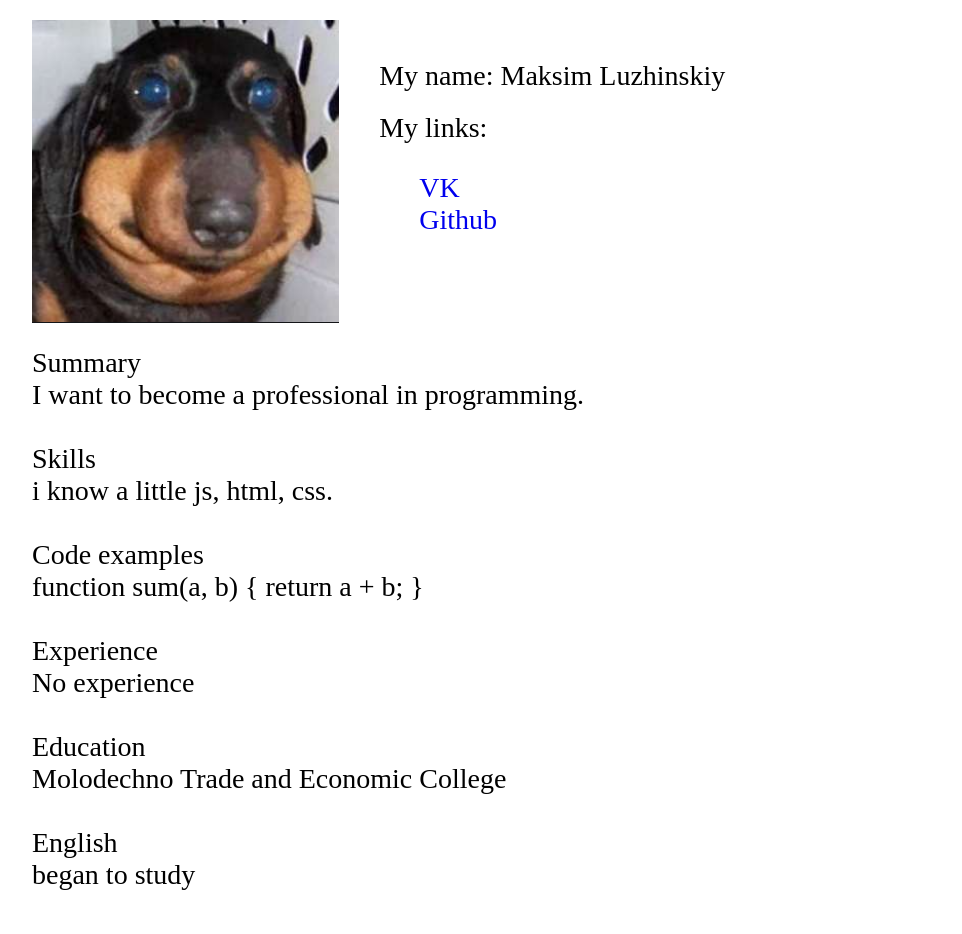
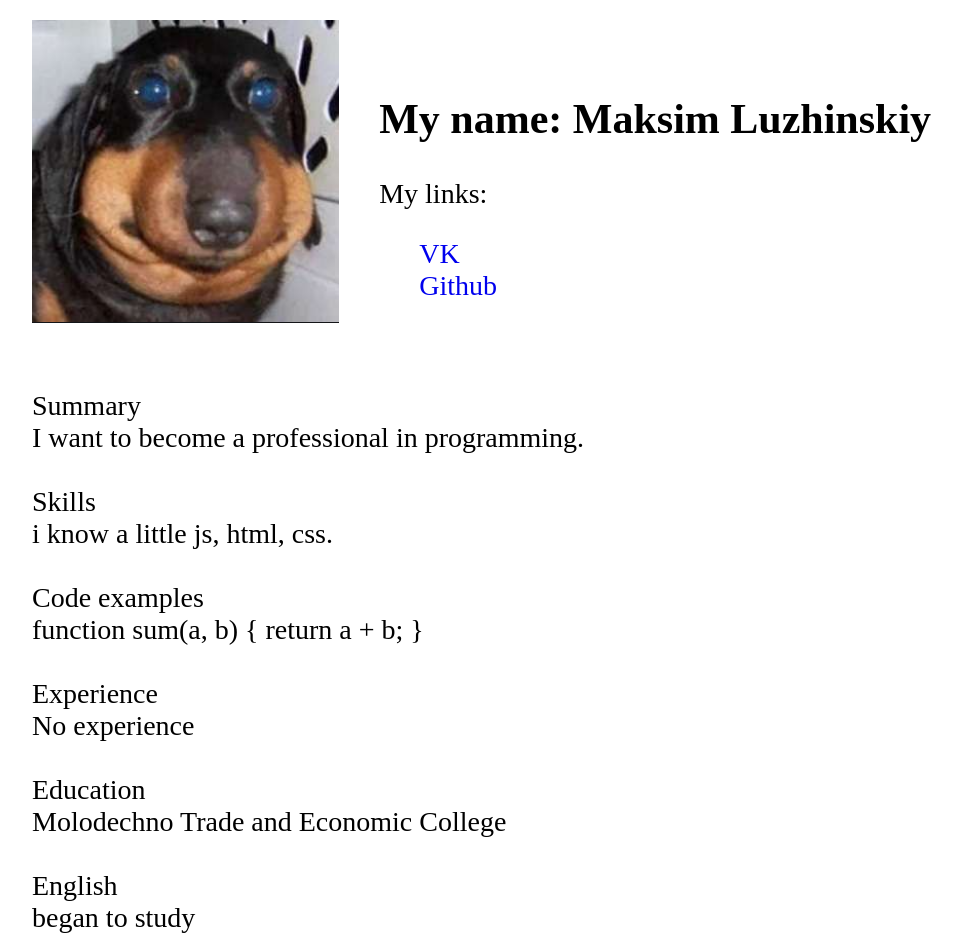
Before and after one commit to MaksimLuzhinskiy/rsschool-cv, a plain HTML site: page index.html in a window 1280 px wide. Shown: the whole page, without its empty margins (96-1058 px from the left). Before the commit the page ends 891 px from the top, so only its background shows below. Drawn offline with Linux system fonts and the light colour scheme.

Commit message:
Update index.html

```diff
--- a/index.html
+++ b/index.html
@@ -14,7 +14,7 @@
         </div>
         <div class="about">
             <div class="about-name">
-                My name: Maksim Luzhinskiy
+                <h2>My name: Maksim Luzhinskiy</h2>
             </div>
             <div class="about-link">
                 My links:
@@ -43,6 +43,6 @@
                 English<br>
                 began to study<br>
         </div>
-    </div>
+    </section>
 </body>
 </html>
```
